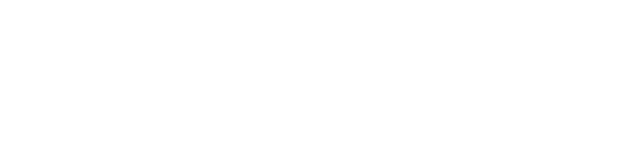
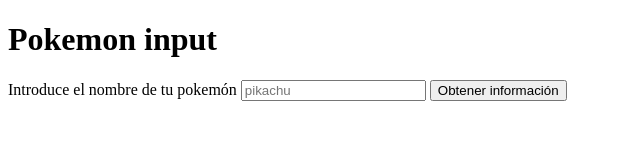
Before and after one commit to NeyleCM/CORS, a plain HTML site: page front/index.html in a window 1280 px wide. Shown: the whole page, without its empty margins (0-640 px from the left). Drawn offline with Linux system fonts and the light colour scheme.

Commit message:
back y front OK

```diff
--- a/back/package.json
+++ b/back/package.json
@@ -12,6 +12,7 @@
   "description": "",
   "dependencies": {
     "axios": "1.7.7",
+    "cors": "2.8.5",
     "express": "4.19.2"
   }
 }
--- a/front/index.html
+++ b/front/index.html
@@ -3,9 +3,14 @@
 <head>
     <meta charset="UTF-8">
     <meta name="viewport" content="width=device-width, initial-scale=1.0">
-    <title>Document</title>
+    <title>PokeApi</title>
 </head>
 <body>
-
+    <h1>Pokemon input</h1>
+    <label for="pokemonName">Introduce el nombre de tu pokemón</label>
+    <input type="text" id="pokemonName" placeholder="pikachu"/>
+    <button onclick="getPokemonInfo()">Obtener información</button>
+    <div id="pokemonInfo"></div>
+    <script src="./js/script.js"></script>
 </body>
 </html>
--- a/front/js/script.js
+++ b/front/js/script.js
@@ -0,0 +1,18 @@
+function getPokemonInfo() {
+    const pokemonNameInput = document.getElementById('pokemonName')
+    const pokemonInfo = document.getElementById('pokemonInfo')
+
+    const pokemonName = pokemonNameInput.value.toLowerCase()
+    fetch(`http://localhost:3002/pokemon/${pokemonName}`)
+    .then(response => response.json())
+    .then(data => {
+        const {name, sprites: {front_default} , height, weight} = data
+        pokemonInfo.innerHTML = `
+        <h2>${name}</h2>
+        <img src="${front_default}" alt="${name}"/>
+        <p>${height}</p>
+        <p>${weight}</p>
+        `
+    })
+    .catch(error => pokemonInfo.innerHTML = `<p>Imposible acceder al Pokemón</p>`)
+}
```
Also changed, not shown: back/app.js (+5 -2 lines), 1 other file.
